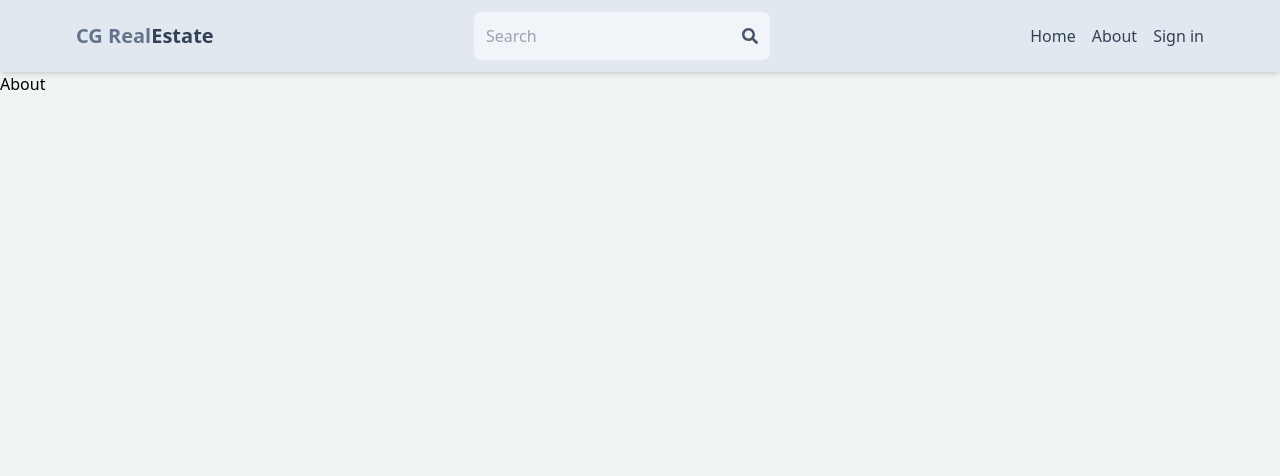
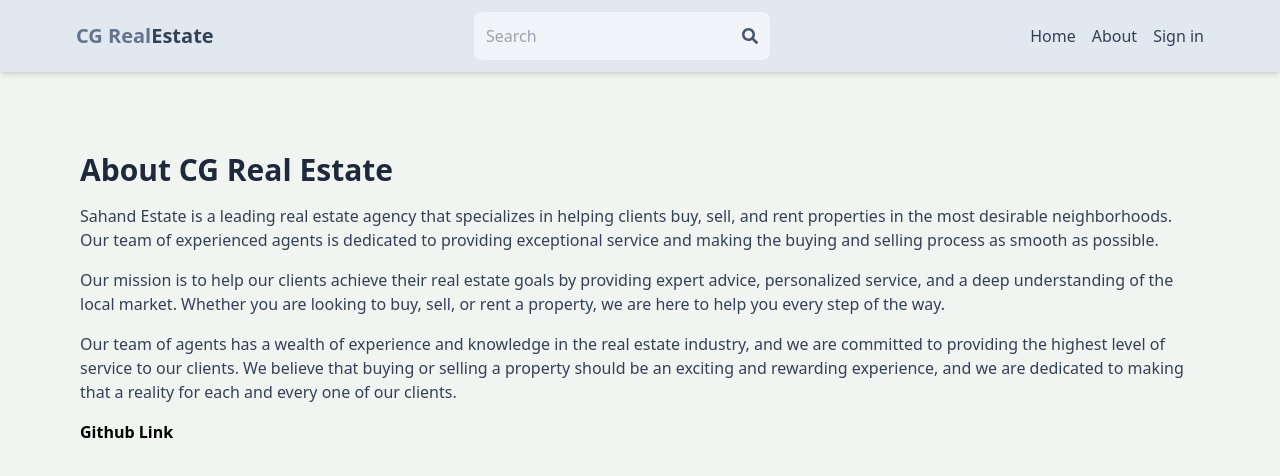
Before and after one commit to chinmay-gulhane/real-estate-app, a React (Vite) app in the folder client/: page /about in a window 1280 px wide. Shown: the top 476 px of the page. Built offline with nearby package versions, Linux system fonts and the light colour scheme; no server answers.

Commit message:
Added About Page

```diff
--- a/client/src/pages/About.tsx
+++ b/client/src/pages/About.tsx
@@ -1,7 +1,44 @@
 import React from "react";
 
-function About() {
-  return <div>About</div>;
+export default function About() {
+  return (
+    <>
+      <div className="py-20 px-4 max-w-6xl mx-auto">
+        <h1 className="text-3xl font-bold mb-4 text-slate-800">
+          About CG Real Estate
+        </h1>
+        <p className="mb-4 text-slate-700">
+          Sahand Estate is a leading real estate agency that specializes in
+          helping clients buy, sell, and rent properties in the most desirable
+          neighborhoods. Our team of experienced agents is dedicated to
+          providing exceptional service and making the buying and selling
+          process as smooth as possible.
+        </p>
+        <p className="mb-4 text-slate-700">
+          Our mission is to help our clients achieve their real estate goals by
+          providing expert advice, personalized service, and a deep
+          understanding of the local market. Whether you are looking to buy,
+          sell, or rent a property, we are here to help you every step of the
+          way.
+        </p>
+        <p className="mb-4 text-slate-700">
+          Our team of agents has a wealth of experience and knowledge in the
+          real estate industry, and we are committed to providing the highest
+          level of service to our clients. We believe that buying or selling a
+          property should be an exciting and rewarding experience, and we are
+          dedicated to making that a reality for each and every one of our
+          clients.
+        </p>
+        <h4 className="font-bold">
+          <a
+            href="https://github.com/chinmay-gulhane/real-estate-app"
+            className="text-black hover:text-blue-500"
+          >
+            Github Link
+          </a>
+        </h4>
+      </div>
+      <div></div>
+    </>
+  );
 }
-
-export default About;
```
